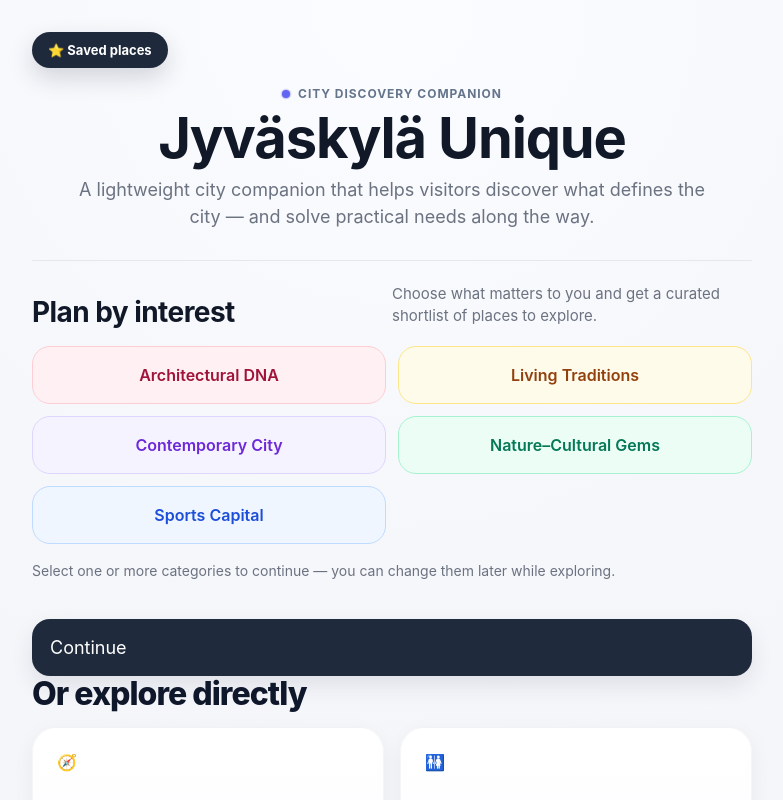
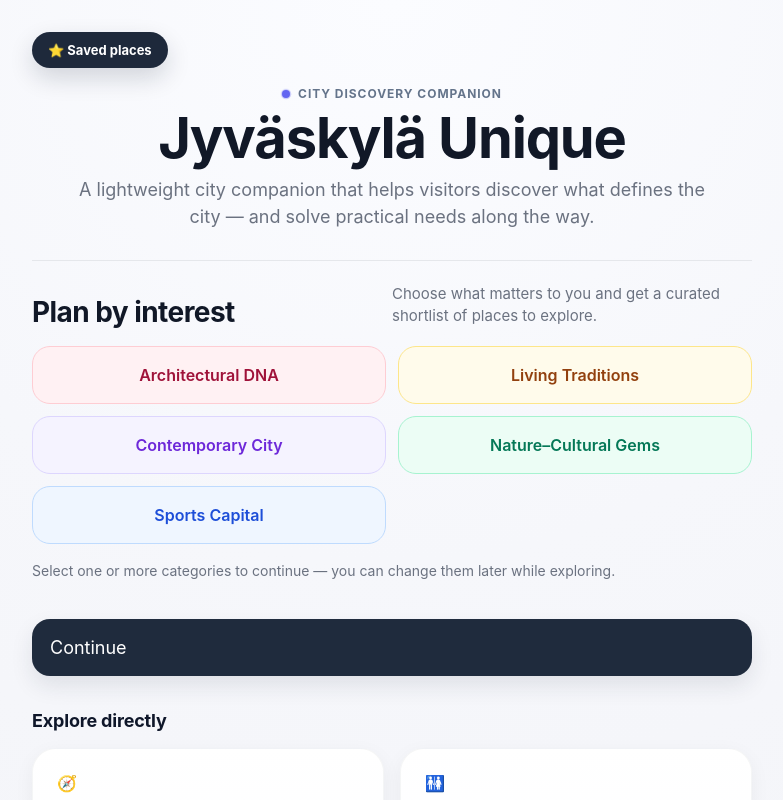
Before and after one commit to Nataliia-Burmaka/interactive-cultural-map, a React (Vite) app: page / in a window 1280 px wide. Shown: the top 800 px of the page, without its empty margins (248-1031 px from the left). Built offline with nearby package versions, Linux system fonts and the light colour scheme.

Commit message:
Changed main page style

```diff
--- a/src/components/HomeScreen.jsx
+++ b/src/components/HomeScreen.jsx
@@ -70,7 +70,7 @@ function HomeScreen({ selectedCategories, onToggleCategory, onContinue }) {
         </div>
       </section>
       <section className="mode-section">
-  <h2 className="mode-section-title">Or explore directly</h2>
+  <h2 className="mode-section-title">Explore directly</h2>
 
   <div className="mode-grid">
     <button
--- a/src/index.css
+++ b/src/index.css
@@ -2354,7 +2354,7 @@ img {
 }
 
 .mode-section {
-  margin-bottom: 28px;
+  margin-top: 0;
 }
 
 .mode-grid {
@@ -3257,6 +3257,7 @@ button {
   font-weight: 700;
   box-shadow: 0 10px 24px rgba(15, 23, 42, 0.16);
   transition: all 0.2s ease;
+  text-transform: none;
 }
 
 .saved-link-button--primary:hover {
@@ -3264,10 +3265,10 @@ button {
   background: #0f172a;
 }
 .mode-section-title {
-  margin: 0 0 16px;
-  font-size: 32px;
-  line-height: 1.1;
-  font-weight: 800;
-  letter-spacing: -0.03em;
+  margin: 34px 0 16px;
+  font-size: 18px;
+  line-height: 1.25;
+  font-weight: 700;
+  letter-spacing: -0.01em;
   color: #0f172a;
 }
```
